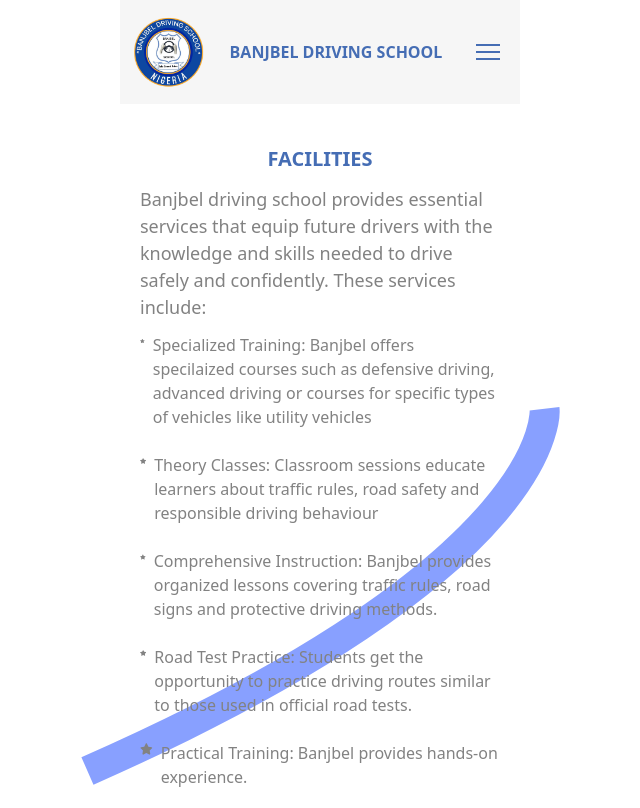
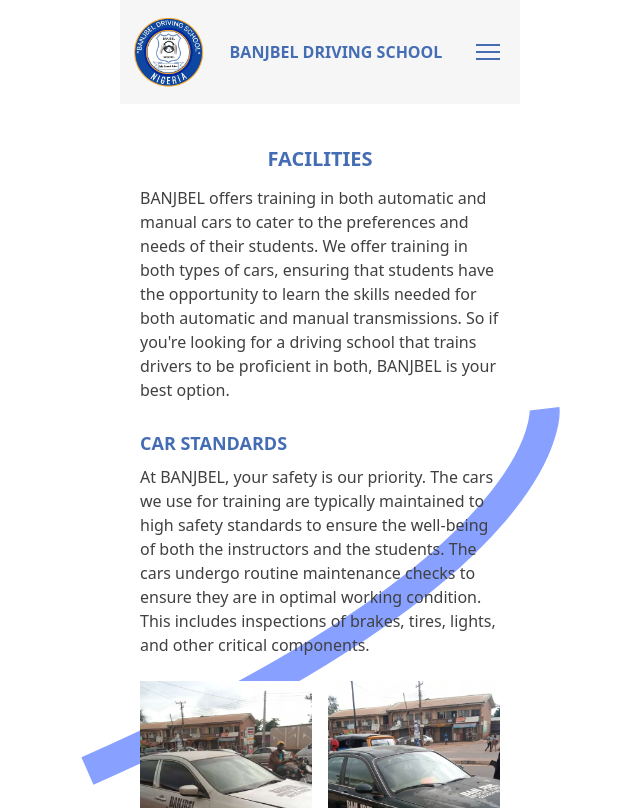
Before and after one commit to Frokesy/banjbel, a React (Vite) app: page /facilities in a window 1280 px wide. Shown: the whole page, without its empty margins (320-960 px from the left). Built offline with nearby package versions, Linux system fonts and the light colour scheme.

Commit message:
made minor adjustments to facilities components

```diff
--- a/src/components/Facilities.tsx
+++ b/src/components/Facilities.tsx
@@ -1,15 +1,48 @@
-import { FaStar } from "react-icons/fa";
 import { NavLink } from "react-router-dom";
 import PageTransition from "./PageTransition";
 import Footer from "./Footer";
+import { useState } from "react";
+import Popup from "./PopUp";
 
 const Facilities = () => {
+  const [image, setImage] = useState<string>("");
+  const [isModalOpen, setIsModalOpen] = useState<boolean>(false);
+
+  const openModal = () => setIsModalOpen(true);
+  const closeModal = () => setIsModalOpen(false);
+
   const items = [
-    "Specialized Training: Banjbel offers specilaized courses such as defensive driving, advanced driving or courses for specific types of vehicles like utility vehicles",
-    "Theory Classes: Classroom sessions educate learners about traffic rules, road safety and responsible driving behaviour",
-    "Comprehensive Instruction: Banjbel provides organized lessons covering traffic rules, road signs and protective driving methods.",
-    "Road Test Practice: Students get the opportunity to practice driving routes similar to those used in official road tests.",
-    "Practical Training: Banjbel provides hands-on experience.",
+    {
+      id: 1,
+      header: "CAR STANDARDS",
+      content:
+        "At BANJBEL, your safety is our priority. The cars we use for training are typically maintained to high safety standards to ensure the well-being of both the instructors and the students. The cars undergo routine maintenance checks to ensure they are in optimal working condition. This includes inspections of brakes, tires, lights, and other critical components.",
+      imgOne: "/gallery/2.jpg",
+      imgTwo: "/gallery/4.jpg",
+    },
+    {
+      id: 2,
+      header: "OUR CLASSES",
+      content:
+        "Our classes are designed to be highly conducive, encouraging and supportive for effective learning. To ensure personalized attention, classes are often kept at a moderate size. This allows instructors to closely monitor and address the progress and needs of individual students.",
+      imgOne: "/gallery/14.jpg",
+      imgTwo: "/gallery/27.jpg",
+    },
+    {
+      id: 3,
+      header: "QUALIFIED INSTRUCTORS",
+      content:
+        "Our instructors are experienced and certified instructors who have a deep understanding of road safety and teaching techniques. They provide structured, comprehensive lessons tailored to each student's learning pace and style.",
+      imgOne: "/gallery/24.jpg",
+      imgTwo: "/gallery/20.jpg",
+    },
+    {
+      id: 4,
+      header: "DRIVING SIMULATORS",
+      content:
+        "At BANJBEL, we are committed to making your training experiences as pleasurable, effective and comfortable as possible. In order to achieve this, we make use of driving stimulators which complements our traditional training methods and provides a safe and controlled setting for our students to practice and develop their driving skills. This allows them to make mistakes without any real-world consequences, which helps build confidence on the road.",
+      imgOne: "/gallery/simulator.jpg",
+    },
   ];
   return (
     <PageTransition>
@@ -17,16 +50,48 @@ const Facilities = () => {
         <h2 className="uppercase text-[20px] text-[#456db4] font-bold text-center pb-3">
           Facilities
         </h2>
-        <span className="text-[#828282] text-center text-[18px]">
-          Banjbel driving school provides essential services that equip future
-          drivers with the knowledge and skills needed to drive safely and
-          confidently. These services include:
+        <span className="text-[16px] text-[#404040]">
+          BANJBEL offers training in both automatic and manual cars to cater to
+          the preferences and needs of their students. We offer training in both
+          types of cars, ensuring that students have the opportunity to learn
+          the skills needed for both automatic and manual transmissions. So if
+          you're looking for a driving school that trains drivers to be
+          proficient in both, BANJBEL is your best option.
         </span>
-        <div className="space-y-6 pt-3 pb-4">
+        <div className="space-y-6 pt-3 pb-4 text-[#404040]">
           {items.map((item) => (
-            <div key={item} className="text-[#828282] flex space-x-2">
-              <FaStar />
-              <p>{item}</p>
+            <div key={item.id} className="flex flex-col">
+              <h2 className="text-[#456db4] text-[18px] font-bold mt-4 mb-2">
+                {item.header}
+              </h2>
+              <span>{item.content}</span>
+              <div
+                className={`${
+                  item.imgTwo &&
+                  "grid grid-cols-2 w-full h-[250px] max-h-[250px] gap-4"
+                } my-6`}
+              >
+                <img
+                  src={item.imgOne}
+                  alt="car"
+                  onClick={() => {
+                    setImage(item.imgOne);
+                    openModal();
+                  }}
+                  className="w-full h-full object-cover cursor-pointer"
+                />
+                {item.imgTwo && (
+                  <img
+                    src={item.imgTwo}
+                    alt="car"
+                    onClick={() => {
+                      setImage(item.imgTwo);
+                      openModal();
+                    }}
+                    className="w-full h-full object-cover cursor-pointer"
+                  />
+                )}
+              </div>
             </div>
           ))}
         </div>
@@ -39,6 +104,14 @@ const Facilities = () => {
           </NavLink>
         </div>
       </div>
+      {image && (
+        <Popup
+          isOpen={isModalOpen}
+          closeModal={closeModal}
+          fromGallery
+          image={image}
+        />
+      )}
       <Footer />
     </PageTransition>
   );
```
Also changed, not shown: src/components/Services.tsx (+0 -24 lines), public/gallery/simulator.jpg (added).
